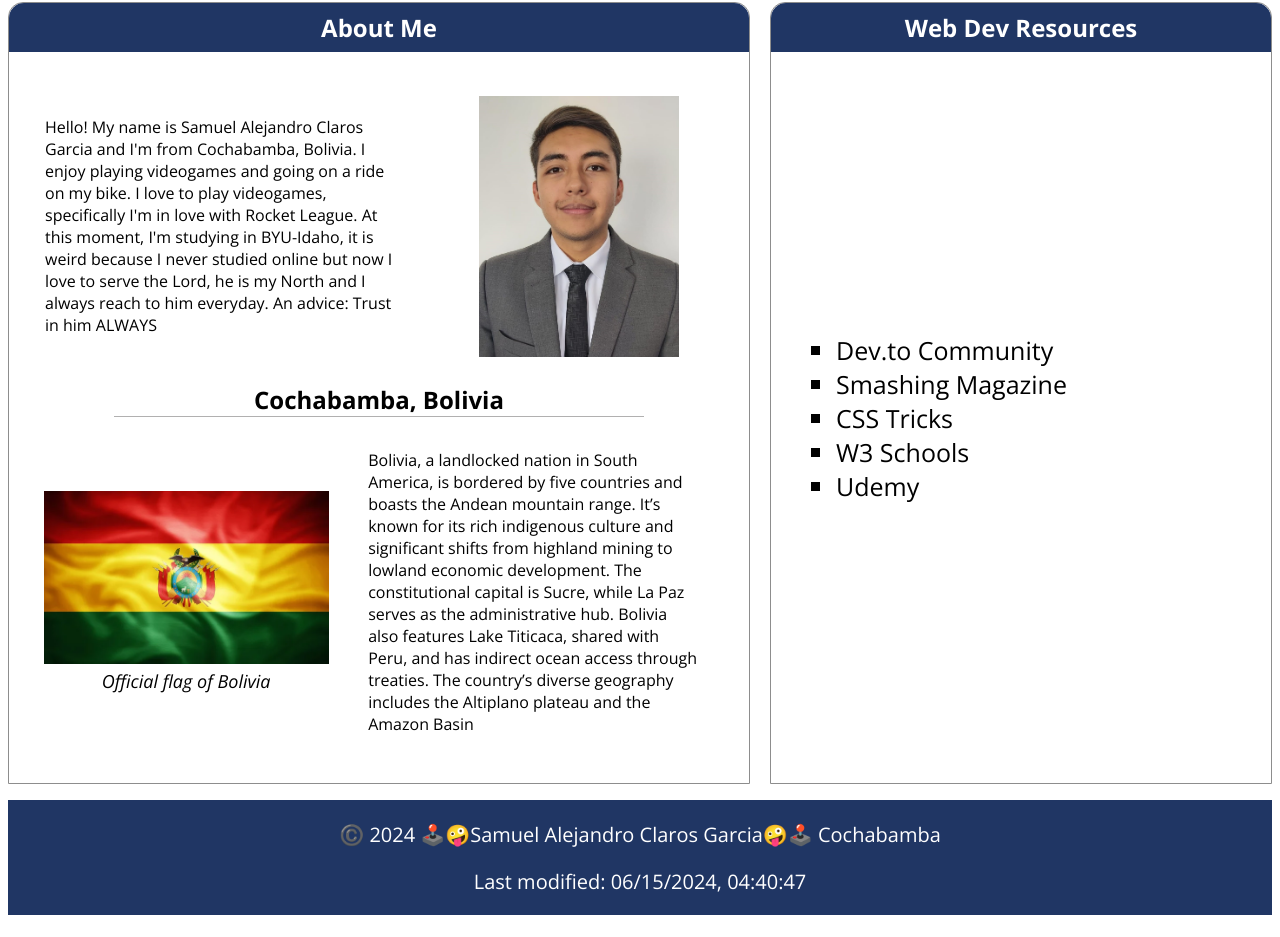
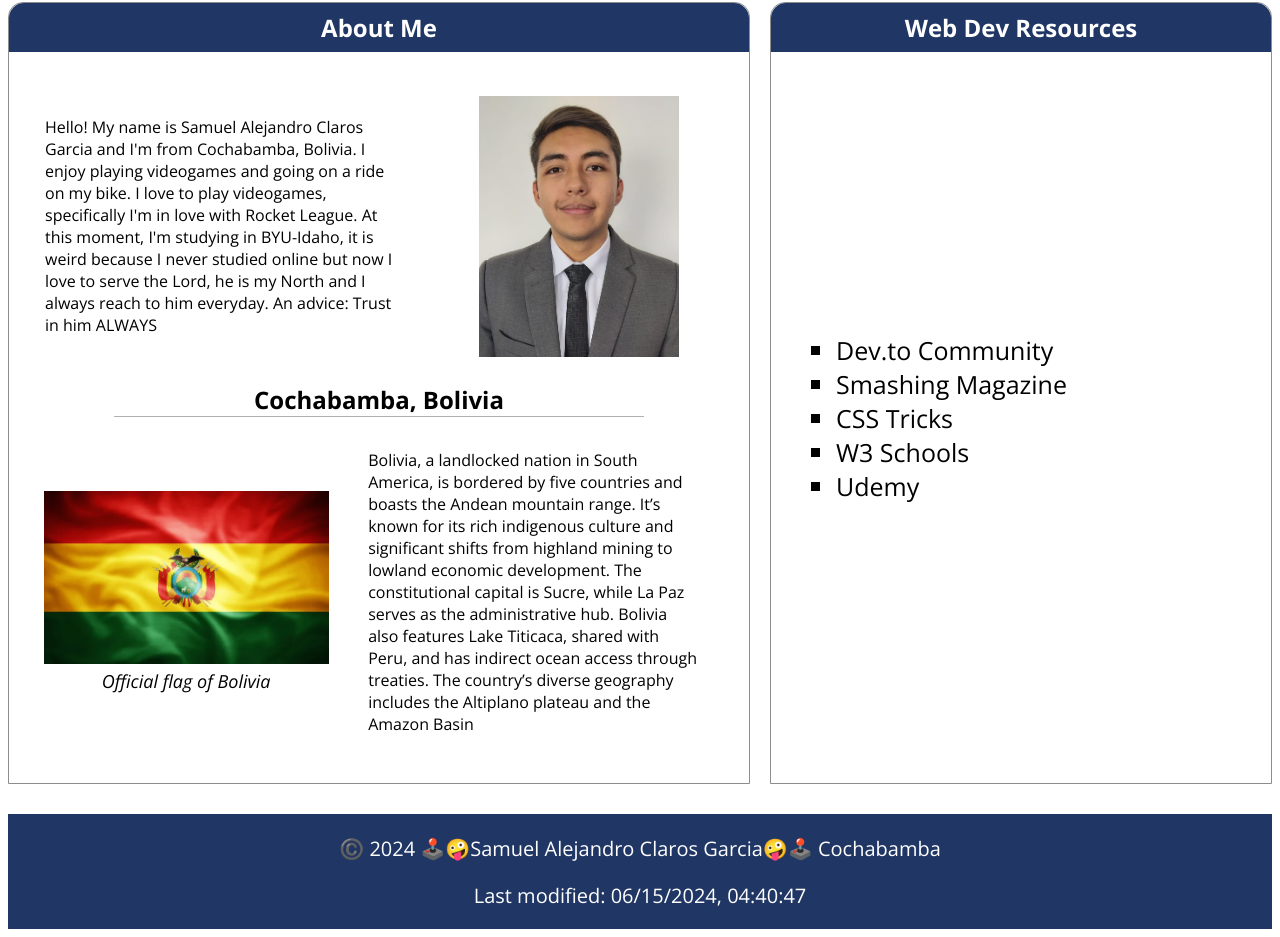
Before and after one commit to samiclaros/wdd131, a plain HTML site: page index.html in a window 1280 px wide. Shown: the part 178-1115 px from the top of the page. Drawn offline with nearby package versions, Linux system fonts and the light colour scheme.

Commit message:
aesthetic changes

```diff
--- a/index.html
+++ b/index.html
@@ -7,6 +7,7 @@
         <meta name="description" content="WDD 131 - Dynamic Web Fundamentals - Samuel Alejandro Claros Garcia - This is the home page, worked by me for the WDD131 BYU Idaho Course">
         <meta name="author" content="Samuel Alejandro Claros Garcia BYU-Idaho WDD 130 course home page">
         <link rel="stylesheet" href="styles/base.css">
+        <link rel="preconnect" href="https://fonts.googleapis.com/css2?family=Open+Sans:ital,wght@0,300..800;1,300..800&display=swap">
         <script src="scripts/getdates.js" defer></script>
     </head>
     <body>
--- a/styles/base.css
+++ b/styles/base.css
@@ -162,7 +162,7 @@ footer{
     font-size: 20px;
     background-color: var(--accent1-color);
     color: var(--primary-color);
-    margin-top: 1rem;
+    margin-top: 30px;
     padding: .5px;
 }
 
```
